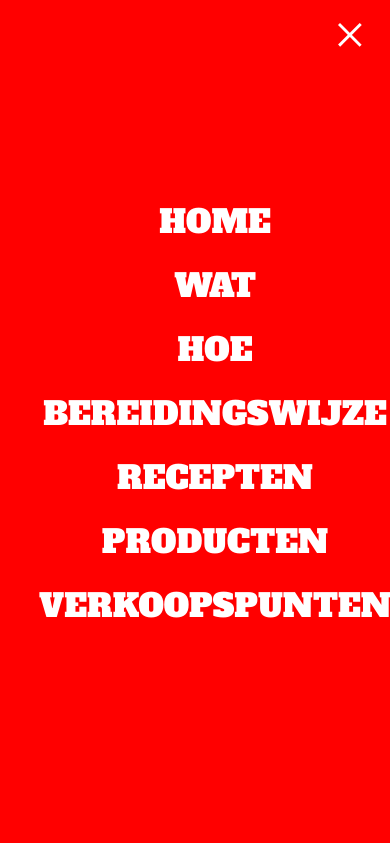
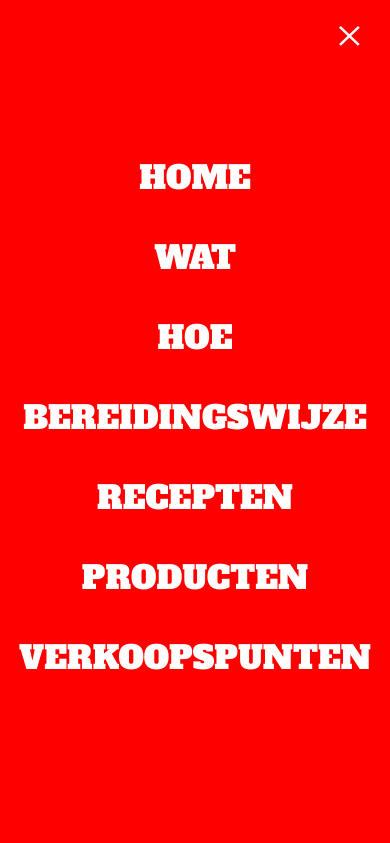
Before and after one commit to rein2000/atwork-onepager-demo, a plain HTML site: page index.html in a window 390 px wide. Both pictures are taken after a click on the button 346 px from the left and 32 px from the top of the page. Shown: the top 843 px of the page. Drawn offline with Linux system fonts and the light colour scheme.

Commit message:
cleanup CSS? refactor mobile menu CSS, use web-technology code conventions

```diff
--- a/css/main.css
+++ b/css/main.css
@@ -13,17 +13,17 @@
 
 html {
   color: hsl(0, 0%, 13%);
-	font-size: 100%; /* Komt overeen met 10px */
+  font-size: 100%; /* Komt overeen met 16px */
   line-height: 1.4;
 }
 
 ::-moz-selection {
-	background: #b3d4fc;
+  background: hsl(213,92%,85%);
   text-shadow: none;
 }
 
 ::selection {
-	background: #b3d4fc;
+  background: hsl(213,92%,85%);
   text-shadow: none;
 }
 
@@ -50,7 +50,7 @@ h1 {
   font-style: normal;
   font-size: 7.2rem;
   line-height: 1.2;
-  margin-bottom: .5em;
+  margin-bottom: .5rem;
 }
 
 h2 {
@@ -59,7 +59,7 @@ h2 {
   font-style: normal;
   font-size: 4.8rem;
   line-height: 1.2;
-  margin-bottom: .5em;
+  margin-bottom: .5rem;
 }
 
 .hero h2 {
@@ -68,27 +68,30 @@ h2 {
   font-style: normal;
   font-size: 1.8rem;
   line-height: 1.2;
-  margin-bottom: .5em;
+  margin-bottom: .5rem;
 }
 
 main section {
   min-height: 90vh;
-  padding-top: 100px;
+  padding-top: 5rem;
+  padding-bottom: 5rem;
 }
 
+/* Backgrounds */
 .bg-red {
-  background-color: red;
+  background-color: hsl(0,100%,50%);
 }
 .bg-yellow {
-  background-color: yellow;
+  background-color: hsl(60,100%,50%);
 }
 .bg-black {
-  background-color: black;
+  background-color: hsl(0,0%,0%);
 }
 .bg-blue {
-  background-color: blue;
+  background-color: hsl(240,100%,50%);
 }
 
+/* Sticky header */
 .sticky-header {
   display: flex;
   flex-direction: row;
@@ -96,107 +99,127 @@ main section {
   align-items: center;
 
   background-color: hsl(0, 0%, 13%);
-  color: white;
+  color: hsl(0,0%,100%);
 
   position: sticky;
   top: 0;
   left: 0;
-  padding: 20px;
+  padding: 1.5rem;
 }
 
-.sticky-header ul.nav {
-  display: none;
-  list-style: none;
-}
-
-.sticky-header ul.nav a {
-  display: inline-block;
-  padding: 20px;
-  color: white;
-}
-
-.sticky-header ul.nav a:hover {
-  text-decoration: none;
-}
-
+/* Hamburger menu */
 .hamburger {
+  position: relative;
   border: none;
   background: none;
   cursor: pointer;
 }
 
 .hamburger img {
-  height: 20px;
+  height: 1.3rem;
   width: auto;
 }
 
-.mobile-menu {
-  display: block;
-  width: 100%;
-  min-height: 100vh;
-  position: fixed;
-  top: 0;
-  left: 0;
-  background: red;
-}
-
-.mobile-menu .close {
-  position: absolute;
-  right: 22px;
-  top: 22px;
-  cursor: pointer;
-  border: none;
-  background: none;
-}
-
-.mobile-menu .close img {
-  height: 24px;
-  width: auto;
-}
-
-.mobile-menu {
+.hamburger-close {
   display: none;
 }
 
-.mobile-menu-active .mobile-menu {
+.mobile-menu-active .hamburger-close {
   display: block;
 }
 
-.mobile-menu nav {
+.mobile-menu-active .hamburger-open {
+  display: none;
+}
+
+@media only screen and (min-width: 900px) {
+  .hamburger {
+    display: none;
+  }
+}
+
+/* Navigation */
+.nav {
   display: flex;
+  gap: 1.5rem;
   justify-content: center;
   align-items: center;
   list-style: none;
-  margin: 0;
-  padding: 0;
-  min-height: 100vh;
+  padding-left: 0;
 }
 
-.mobile-menu nav li {
+.nav-item {
   list-style: none;
   margin: 0;
   padding: 0;
   text-align: center;
 }
 
-.mobile-menu nav li a {
-  color: white;
+.nav-link {
+  color: hsl(0,0%,100%);
   text-align: center;
   display: inline-block;
+  font-weight: 400;
+  font-size: 1rem;
+}
+
+.nav-link:hover {
+  text-decoration: none;
+}
+
+@media only screen and (max-width: 900px) {
+  .nav-holder {
+    display: none;
+  }
+
+  .nav {
+    flex-direction: column;
+    min-height: 100vh;
+  }
+
+  .nav-link {
+    color: hsl(0,0%,100%);
     text-transform: uppercase;
     font-family: "Alfa Slab One", serif;
     font-weight: 400;
     font-style: normal;
     font-size: 2rem;
     line-height: 1.5;
-  margin-bottom: .5em;
+    margin-bottom: .5rem;
     text-decoration: none;
   }
 
+  .mobile-menu-active {
+    overflow: hidden;
+  }
+
+  .mobile-menu-active .nav-holder {
+    display: block;
+    position: fixed;
+    min-height: 100vh;
+    width: 100%;
+    top: 0;
+    left: 0;
+    background-color: red;
+  }
+}
+
+
+@media only screen and (min-width: 900px) {
+  .nav-holder {
+    display: block;
+  }
+
+  .nav {
+    flex-direction: row;
+  }
+}
+
+/* Footer */
 footer.footer {
   background-color: hsl(0, 0%, 13%);
-  color: white;
-  padding: 20px;
+  color: hsl(0,0%,100%);
+  padding: 1rem;
 }
 
 .footer-grid {
@@ -218,7 +241,7 @@ footer.footer {
   margin: 0 auto;
   width: 100%;
   max-width: 1200px;
-  padding: 0 20px;
+  padding: 0 1.5rem;
 }
 
 /*
@@ -243,51 +266,20 @@ footer.footer {
     ========================================================================== */
 
 @media only screen and (min-width: 720px) {
-
   .grid {
     display: flex;
     justify-content: flex-start;
     flex-wrap: wrap;
-    margin: 0 -20px;
+    margin: 0 -1rem;
   }
 
   .grid .col-4 {
     width: 33.33333%;
-    padding: 20px;
+    padding: 1rem;
   }
 
   .grid .col-6 {
     width: 50%;
-    padding: 20px;
+    padding: 1rem;
   }
-
 }
-
-@media only screen and (min-width: 900px) {
-
-  /* Style adjustments for viewports that meet the condition */
-
-  .sticky-header {
-    padding: 0;
-  }
-
-  .sticky-header .logo {
-    margin-left: 20px;
-  }
-
-  .sticky-header ul.nav {
-    display: flex;
-    flex-direction: row;
-    justify-content: flex-start;
-    align-items: center;
-  }
-
-  .hamburger {
-    display: none;
-  }
-
-  .mobile-menu-active .mobile-menu {
-    display: none;
-  }
-
-}
--- a/index.html
+++ b/index.html
@@ -1,13 +1,11 @@
 <!doctype html>
 <html class="no-js" lang="nl-NL">
-
 <head>
   <meta charset="utf-8">
   <meta name="viewport" content="width=device-width, initial-scale=1">
   <meta name="robots" content="noindex, nofollow">
   <title>At Work - Onepager demo</title>
   <meta name="description" content="">
-
 
   <!-- Plaats je favicon links hier -->
   <link rel="icon" type="image/png" href="favicons/favicon-96x96.png" sizes="96x96" />
@@ -29,47 +27,41 @@
   <!-- Plaats je JavaScript links hier -->
   <script src="js/app.js" defer></script>
 </head>
-
 <body>
-
   <header class="sticky-header">
     <p class="logo">Logo</p>
 
-		<nav>
+    <nav class="nav-holder">
       <ul class="nav">
-				<li>
+        <li class="nav-item">
           <a href="#home" class="nav-link">Home</a>
         </li>
-				<li>
+        <li class="nav-item">
           <a href="#wat" class="nav-link">Wat</a>
         </li>
-				<li>
+        <li class="nav-item">
           <a href="#hoe" class="nav-link">Hoe</a>
         </li>
-				<li>
+        <li class="nav-item">
           <a href="#bereidingswijze" class="nav-link">Bereidingswijze</a>
         </li>
-				<li>
+        <li class="nav-item">
           <a href="#recepten" class="nav-link">Recepten</a>
         </li>
-				<li>
+        <li class="nav-item">
           <a href="#producten" class="nav-link">Producten</a>
         </li>
-				<li>
+        <li class="nav-item">
           <a href="#verkoopspunten" class="nav-link">Verkoopspunten</a>
         </li>
       </ul>
     </nav>
 
     <button class="hamburger js-nav-toggle">
-			<img src="images/hamburger-white.svg" alt="Open menu">
+      <img src="images/hamburger-white.svg" alt="Open menu" class="hamburger-open">
+      <img src="images/close-white.svg" alt="Close menu" class="hamburger-close">
     </button>
-
   </header>
-
-
-
-
 
   <main>
     <!-- Hier komt de hoofdinhoud van je pagina. -->
@@ -96,7 +88,6 @@
           </div>
 
         </div>
-
       </div>
     </section>
 
@@ -113,7 +104,6 @@
             <p>Lorem ipsum dolor sit amet, consectetur adipiscing elit, sed do eiusmod tempor incididunt ut labore et dolore magna aliqua. Ut enim ad minim veniam, quis nostrud exercitation ullamco laboris nisi ut aliquip ex ea commodo consequat. Duis aute irure dolor in reprehenderit in voluptate velit esse cillum dolore eu fugiat nulla pariatur. Excepteur sint occaecat cupidatat non proident, sunt in culpa qui officia deserunt mollit anim id est laborum.	</p>
           </div>
         </div>
-
       </div>
     </section>
 
@@ -122,7 +112,6 @@
         <h2>Hoe wordt het geproduceerd?</h2>
 
         <div class="grid">
-
           <div class="col-6">
             <h3>Title</h3>
             <p>Lorem ipsum dolor sit amet, consectetur adipiscing elit, sed do eiusmod tempor incididunt ut labore et dolore magna aliqua. Ut enim ad minim veniam, quis nostrud exercitation ullamco laboris nisi ut aliquip ex ea commodo consequat. Duis aute irure dolor in reprehenderit in voluptate velit esse cillum dolore eu fugiat nulla pariatur. Excepteur sint occaecat cupidatat non proident, sunt in culpa qui officia deserunt mollit anim id est laborum.	</p>
@@ -131,9 +120,7 @@
           <div class="col-6">
             <img src="images/imad92-asad-a0Z_rm7PdK4-unsplash.jpg" alt="">
           </div>
-
         </div>
-
       </div>
     </section>
 
@@ -142,7 +129,6 @@
         <h2>Bereidingswijze</h2>
 
         <div class="grid">
-
           <div class="col-6">
             <img src="images/imad92-asad-a0Z_rm7PdK4-unsplash.jpg" alt="">
           </div>
@@ -155,9 +141,7 @@
           <div class="col-6">
             <img src="images/imad92-asad-a0Z_rm7PdK4-unsplash.jpg" alt="">
           </div>
-
         </div>
-
       </div>
     </section>
 
@@ -166,25 +150,19 @@
         <h2>Recepten</h2>
 
         <div class="grid">
-
           <div class="col-4">
             <img src="images/imad92-asad-a0Z_rm7PdK4-unsplash.jpg" alt="">
             <h3>Recept 1</h3>
-
           </div>
           <div class="col-4">
             <img src="images/imad92-asad-a0Z_rm7PdK4-unsplash.jpg" alt="">
             <h3>Recept 2</h3>
-
           </div>
           <div class="col-4">
             <img src="images/imad92-asad-a0Z_rm7PdK4-unsplash.jpg" alt="">
             <h3>Recept 3</h3>
-
           </div>
-
         </div>
-
       </div>
     </section>
 
@@ -201,13 +179,10 @@
         <p>Tekst</p>
       </div>
     </section>
-
   </main>
 
   <footer class="footer">
-
     <div class="footer-grid">
-
       <div class="social-media">
         <p>Social media links</p>
       </div>
@@ -215,47 +190,7 @@
       <p class="copyright">
         copyright, ...
       </p>
-
     </div>
-
   </footer>
-
-
-	<div class="mobile-menu">
-
-		<nav>
-			<ul class="nav">
-				<li>
-					<a href="#home" class="nav-link">Home</a>
-				</li>
-				<li>
-					<a href="#wat" class="nav-link">Wat</a>
-				</li>
-				<li>
-					<a href="#hoe" class="nav-link">Hoe</a>
-				</li>
-				<li>
-					<a href="#bereidingswijze" class="nav-link">Bereidingswijze</a>
-				</li>
-				<li>
-					<a href="#recepten" class="nav-link">Recepten</a>
-				</li>
-				<li>
-					<a href="#producten" class="nav-link">Producten</a>
-				</li>
-				<li>
-					<a href="#verkoopspunten" class="nav-link">Verkoopspunten</a>
-				</li>
-			</ul>
-		</nav>
-
-		<button class="close js-nav-toggle">
-			<img src="images/close-white.svg" alt="Close menu">
-		</button>
-
-	</div>
-
-
 </body>
-
 </html>
```
Lines whose indentation alone changed are shown as unchanged.
